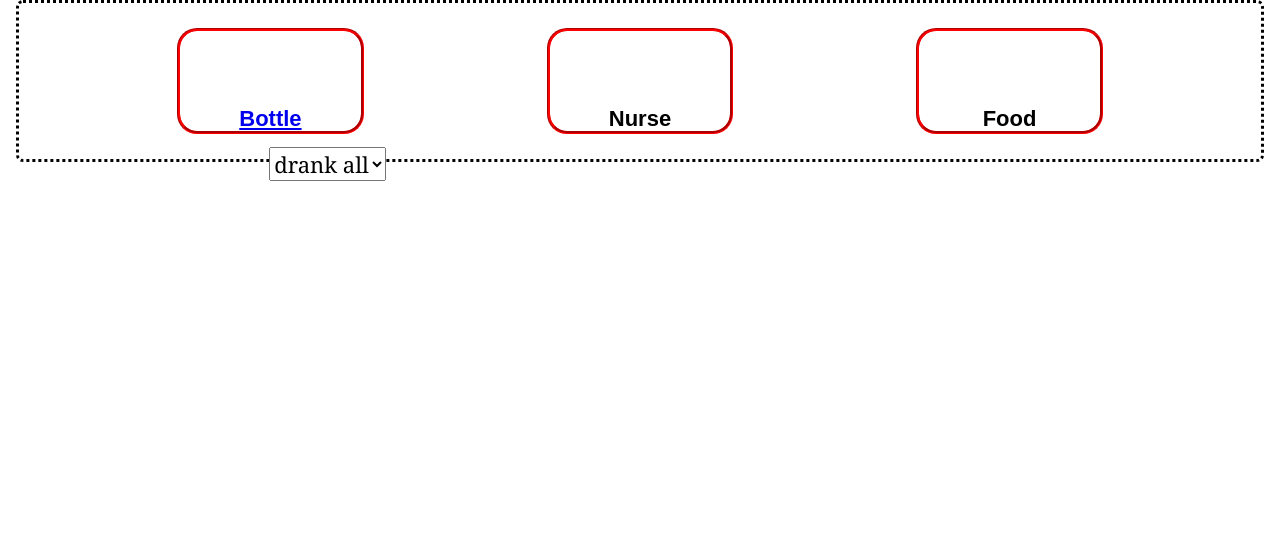
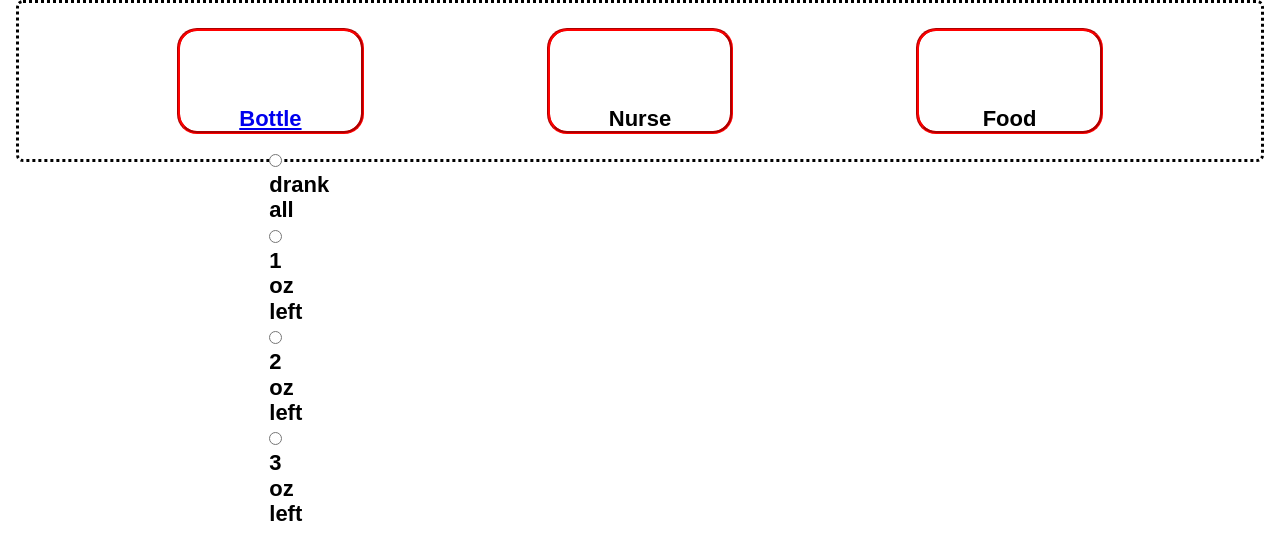
Before and after one commit to in-n-out-daycare/synCARE, a Django app: page /activity_list/in_list/1/ in a window 1280 px wide. Shown: the part 146-706 px from the top of the page. Run offline with Django 3.2, Linux system fonts and the light colour scheme; tables that the repository leaves empty hold one stand-in row (values such as "Sample post"); some libraries are stand-ins or nearby versions.

Commit message:
bottle choice options posting to db

```diff
--- a/core/static/css/style.css
+++ b/core/static/css/style.css
@@ -31,7 +31,7 @@
 .box:hover {
     border: solid;
     background-color: lightgreen;
-    color:white;
+    color:rgb(241, 83, 10);
     transition: all .3s ease;
 }
 
--- a/core/templates/in_list.html
+++ b/core/templates/in_list.html
@@ -4,14 +4,14 @@
 
 <div class="wrapper">
 
-    <div class="box" ><a href="{% url 'bottle' visit_id=visit_id %}">Bottle</a>
-    <form method="POST" action="{% url 'bottle' visit_id=visit_id %}" class="mv3 w-60 ph5 georgia">
-        <select id = "choices">
-            <option value = "All">drank all</option>
-            <option value = "1oz left">left 1oz</option>
-            <option value = "2oz left">left 2oz</option>
-            <option value = "3oz left">left 3oz</option>
-        </select>
+    <div class="box" ><a href="#" onclick="document.getElementById('bottle_form').submit();"> Bottle </a>
+    <form id="bottle_form" method="POST" action="{% url 'bottle' visit_id=visit_id %}" class="mv3 w-60 ph5 georgia">{% csrf_token %}
+        <div class="choices" >
+        <input type="radio" name="choice" value="All"> drank all<br>
+        <input type="radio" name="choice" value="1oz"> 1 oz left<br>
+        <input type="radio" name="choice" value="2oz"> 2 oz left<br>
+        <input type="radio" name="choice" value="3oz"> 3 oz left
+        </div>
     </form>
     </div>
     <div class="box">Nurse</div>
--- a/core/views.py
+++ b/core/views.py
@@ -3,7 +3,7 @@
 from django.shortcuts import render, redirect, get_object_or_404
 from django.views import generic
 from django.db.models import Prefetch
-
+from django.views.decorators.http import require_http_methods
 from .models import Child, Activity, Guardian, Classroom, Visit
 
 
@@ -64,11 +64,14 @@
     return render(request, 'in_list.html', context=context)
 
 
+@require_http_methods(['POST'])
 def bottle(request, visit_id):
     visit = get_object_or_404(Visit, id=visit_id)
+    option = request.POST['choice']
     bottle = Activity(
         activity_type=Activity.INPUT,
         subtype='bottle',
+        subtype_option=option,
         visit=visit,
         child=visit.child,
     )
```
Also changed, not shown: core/static/main.js (added).
